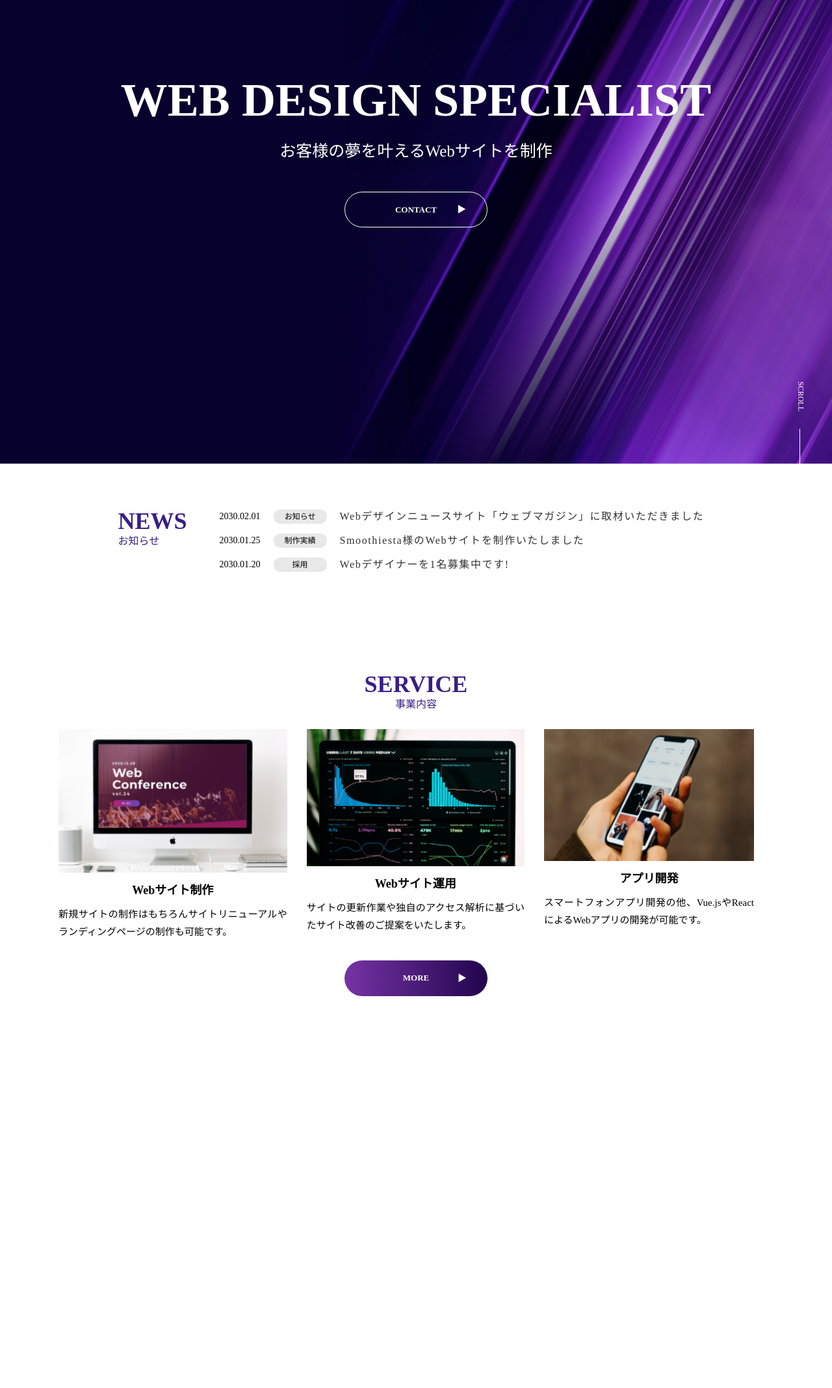
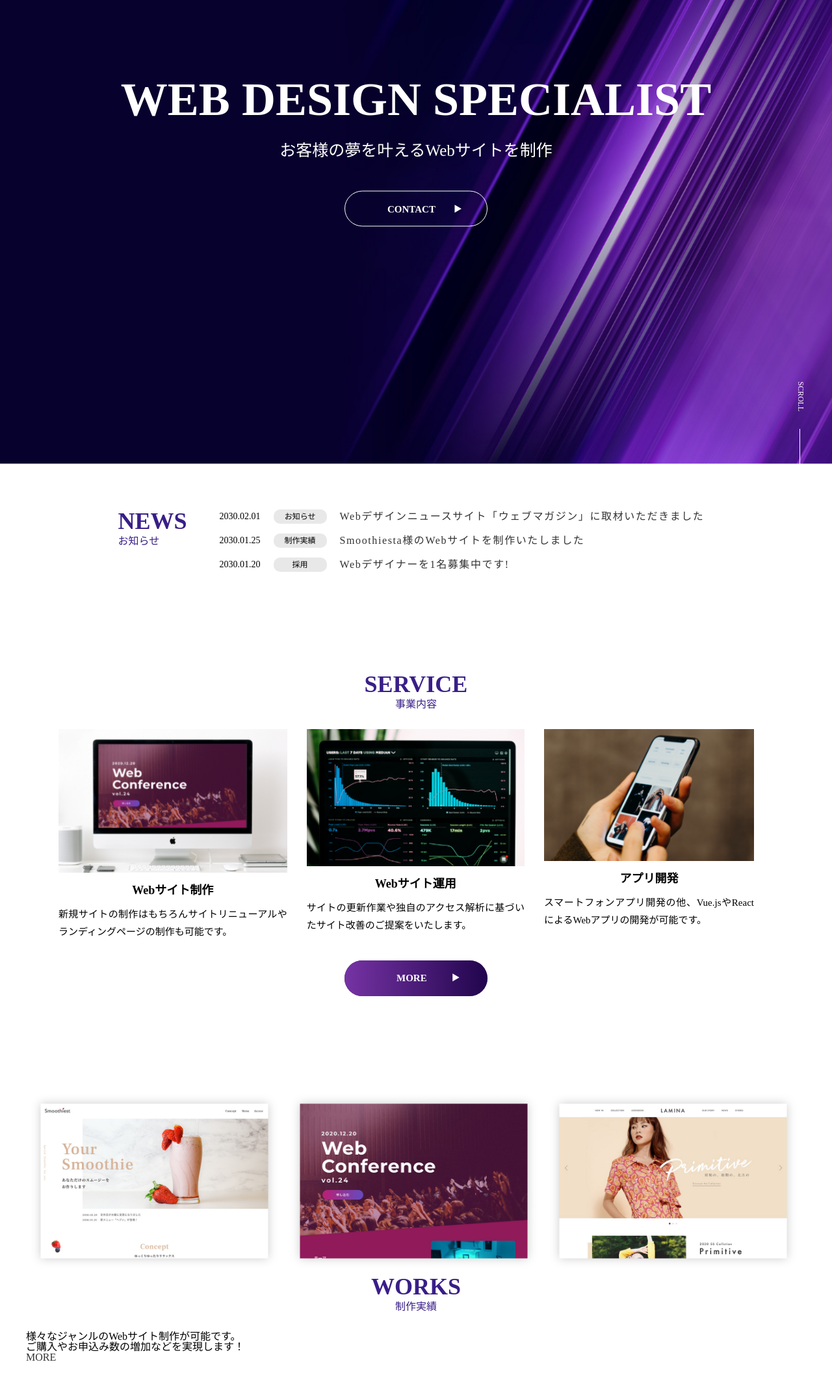
Before and after one commit to kuma-mofumofu/corporate-site, a PHP site: page /inedx.html in a window 1280 px wide. Shown: the part 86-2222 px from the top of the page at 65% size. Before the commit the page ends 1619 px from the top, so only its background shows below. Run offline with PHP 8.4, Linux system fonts and the light colour scheme.

Commit message:
hoverで変化のため、ボタン構造変更

```diff
--- a/css/pages/_top.scss
+++ b/css/pages/_top.scss
@@ -162,11 +162,6 @@
     padding-bottom: 140px;
   }
 
-  .title-service{
-    text-align: center;
-    margin-bottom: 30px;
-  }
-
   .service--list{
     display: flex;
     margin-bottom: 30px;
@@ -198,5 +193,13 @@
     }
   }
 
+  /* ===============================================
+  # WORKS
+  =============================================== */
+
+  .works{
+    max-width: 1200px;
+    margin: 0 auto;
+  }
 
 }
--- a/css/parts/_button.scss
+++ b/css/parts/_button.scss
@@ -1,57 +1,107 @@
 @import "../global/variables";
 
-.btn--outer{
+/* ===============================================
+# ボタン共通
+=============================================== */
+.btn{
+  width: 220px;
+  height: 55px;
+  border-radius: 30px;
   display: inline-block;
-  color: $color-white;
+  position: relative;
 
   &:hover{
-    p{
+
+    span{
       &::after{
-        right: 13%;
-      }
+        right: -45px;
+        transition: .5s;
       }
     }
   }
 
-.btn{
-  width: 220px;
-  height: 55px;
-  border-radius: 30px;
-  padding-top: 20px;
-  position: relative;
-  text-align: center;
-
-  p{
-    font-size: 13px;
+  span{
+    color: $color-white;
+    font-family: "Montserrat";
+    font-size: 15px;
     font-weight: bold;
+    position: absolute;
+    top:20px;
+    left: 65px;
 
     &::after{
+      font-family: "Font Awesome 5 Free";
+      font-size: 12px;
+      content: "▶";
       position: absolute;
-      top: 38%;
-      right: 15%;
-      content: '▶';
+      top: 1px;
+      right: -40px;
     }
   }
 }
 
+/* ===============================================
+# contact ボタン
+=============================================== */
+
 .btn-contact{
   border: solid 1px $color-white;
-  margin: 0 auto;
-  font-family: "Montserrat";
 
   &:hover{
+    span{
       color: #CCCCCC;
+      transition: .5s;
+    }
   }
 }
 
-.btn-more{
+/* ===============================================
+# MORE ボタン
+=============================================== */
 
-  background:linear-gradient(left,$color-btn,$color-header-bg);
-  transition: 1s;
+.btn-morer{
 
-  // animation: ;
+  &::before,&::after{
+    content: "";
+    display: inline-block;
+    width: 220px;
+    height: 55px;
+    border-radius: 30px;
+    position: absolute;
+    top: 0;
+    left: 0;
+    opacity: 1;
+    transition: .5s ease;
+  }
+
+  &::before{
+    background:linear-gradient(to right,$color-btn,$color-header-bg 100%);
+    z-index: -1;
+  }
+
+  &::after{
+    background:linear-gradient(to left,$color-btn,$color-header-bg 100%);
+    z-index: -2;
+  }
 
   &:hover{
-    background:linear-gradient(right,$color-btn,$color-header-bg);
+
+    &::before{
+      opacity: 0;
+    }
+
+    span{
+      &::after{
+        right:-55px;
       }
     }
+  }
+
+  span{
+    left: 80px;
+
+    &::after{
+      right:-50px;
+    }
+  }
+}
--- a/css/parts/_title.scss
+++ b/css/parts/_title.scss
@@ -9,3 +9,8 @@
     padding-bottom: 5px;
   }
 }
+
+.title-service,.title-works{
+  text-align: center;
+  margin-bottom: 30px;
+}
--- a/css/style.css
+++ b/css/style.css
@@ -259,56 +259,98 @@ body a {
 /* ===============================================
 # 色
 =============================================== */
-.btn--outer {
-  display: inline-block;
-  color: #fff;
-}
-
-.btn--outer:hover p::after {
-  right: 13%;
-}
-
+/* ===============================================
+# ボタン共通
+=============================================== */
 .btn {
   width: 220px;
   height: 55px;
   border-radius: 30px;
-  padding-top: 20px;
+  display: inline-block;
   position: relative;
-  text-align: center;
 }
 
-.btn p {
-  font-size: 13px;
-  font-weight: bold;
+.btn:hover span::after {
+  right: -45px;
+  -webkit-transition: .5s;
+  transition: .5s;
 }
 
-.btn p::after {
+.btn span {
+  color: #fff;
+  font-family: "Montserrat";
+  font-size: 15px;
+  font-weight: bold;
   position: absolute;
-  top: 38%;
-  right: 15%;
-  content: '▶';
+  top: 20px;
+  left: 65px;
 }
 
+.btn span::after {
+  font-family: "Font Awesome 5 Free";
+  font-size: 12px;
+  content: "▶";
+  position: absolute;
+  top: 1px;
+  right: -40px;
+}
+
+/* ===============================================
+# contact ボタン
+=============================================== */
 .btn-contact {
   border: solid 1px #fff;
-  margin: 0 auto;
-  font-family: "Montserrat";
 }
 
-.btn-contact:hover {
+.btn-contact:hover span {
   color: #CCCCCC;
+  -webkit-transition: .5s;
+  transition: .5s;
 }
 
-.btn-more {
-  background: -webkit-gradient(linear, left top, right top, from(#7633A4), to(#21054d));
-  background: linear-gradient(left, #7633A4, #21054d);
-  -webkit-transition: 1s;
-  transition: 1s;
+/* ===============================================
+# MORE ボタン
+=============================================== */
+.btn-morer::before, .btn-morer::after {
+  content: "";
+  display: inline-block;
+  width: 220px;
+  height: 55px;
+  border-radius: 30px;
+  position: absolute;
+  top: 0;
+  left: 0;
+  opacity: 1;
+  -webkit-transition: .5s ease;
+  transition: .5s ease;
 }
 
-.btn-more:hover {
+.btn-morer::before {
+  background: -webkit-gradient(linear, left top, right top, from(#7633A4), to(#21054d));
+  background: linear-gradient(to right, #7633A4, #21054d 100%);
+  z-index: -1;
+}
+
+.btn-morer::after {
   background: -webkit-gradient(linear, right top, left top, from(#7633A4), to(#21054d));
-  background: linear-gradient(right, #7633A4, #21054d);
+  background: linear-gradient(to left, #7633A4, #21054d 100%);
+  z-index: -2;
+}
+
+.btn-morer:hover::before {
+  opacity: 0;
+}
+
+.btn-morer:hover span::after {
+  right: -55px;
+}
+
+.btn-morer span {
+  left: 80px;
+}
+
+.btn-morer span::after {
+  right: -50px;
 }
 
 /* ===============================================
@@ -431,6 +473,11 @@ body a {
   padding-bottom: 5px;
 }
 
+.title-service, .title-works {
+  text-align: center;
+  margin-bottom: 30px;
+}
+
 /* ===============================================
 # フォント
 =============================================== */
@@ -446,6 +493,9 @@ body a {
   =============================================== */
   /* ===============================================
   # SERVICE
+  =============================================== */
+  /* ===============================================
+  # WORKS
   =============================================== */
 }
 
@@ -637,11 +687,6 @@ body a {
   padding-bottom: 140px;
 }
 
-#top .title-service {
-  text-align: center;
-  margin-bottom: 30px;
-}
-
 #top .service--list {
   display: -webkit-box;
   display: -ms-flexbox;
@@ -675,4 +720,9 @@ body a {
   text-align: justify;
   line-height: 1.8;
 }
+
+#top .works {
+  max-width: 1200px;
+  margin: 0 auto;
+}
 /*# sourceMappingURL=style.css.map */
--- a/inedx.html
+++ b/inedx.html
@@ -48,11 +48,10 @@
           <p>WEB DESIGN <br>SPECIALIST</p>
           <p>お客様の夢を叶える<br>Webサイトを制作</p>
 
-          <a href="#" class="btn--outer">
-            <div class="btn btn-contact">
-              <p>CONTACT</p>
-            </div>
+          <a href="#" class="btn btn-contact">
+            <span>CONTACT</span>
           </a>
+
         </div><!-- /title -->
 
         <div class="scroll">
@@ -129,15 +128,58 @@
             </div>
           </div><!-- /service--list -->
 
-          <a href="#" class="btn--outer">
-            <div class="btn btn-more">
-              <p>MORE</p>
-            </div>
+          <a href="#" class="btn btn-morer">
+            <span>MORE</span>
           </a>
 
         </div><!-- /service -->
       </section><!-- /container -->
 
+      <section class="container">
+        <div class="works">
+
+          <div class="works--bg_gray">
+
+            <div class="slider">
+              <div class="slider--btn">
+                <div class="slider--btn-left">
+                  <span></span>
+                </div>
+                <div class="slider--btn-right">
+                  <span></span>
+                </div>
+              </div><!-- /slider--btn -->
+              <div class="slider--image">
+                <img class="slider--image-1" src="images/smoothiesta.png" alt="">
+                <img class="slider--image-2" src="images/web-conference.png" alt="">
+                <img class="slider--image-3" src="images/LAMINA.png" alt="">
+              </div>
+              <div>
+                <span></span>
+                <span></span>
+                <span></span>
+              </div>
+            </div><!-- /slider -->
+
+            <div>
+              <div class="title title-works">
+                <h2>WORKS</h2>
+                <p>制作実績</p>
+              </div>
+              <p>様々なジャンルのWebサイト制作が可能です。<br>ご購入やお申込み数の増加などを実現します！</p>
+              <a href="#" class="btn--outer">
+                <div class="btn btn-more">
+                  <div class="btn--inner">
+                    <p>MORE</p>
+                  </div>
+                </div><!-- /btn -->
+              </a>
+            </div>
+
+          </div><!-- /works--right -->
+
+        </div>
+      </section>
 
     </main>
     <footer></footer>
```
Also changed, not shown: 1 other file. Lines whose indentation alone changed are shown as unchanged.
